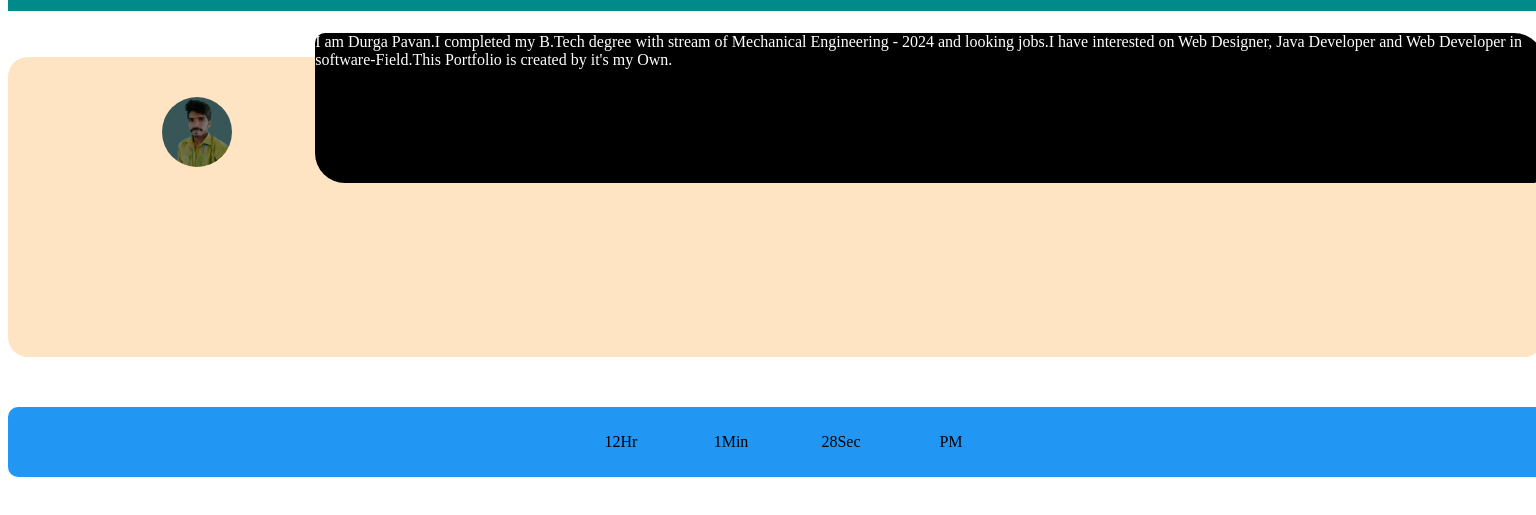
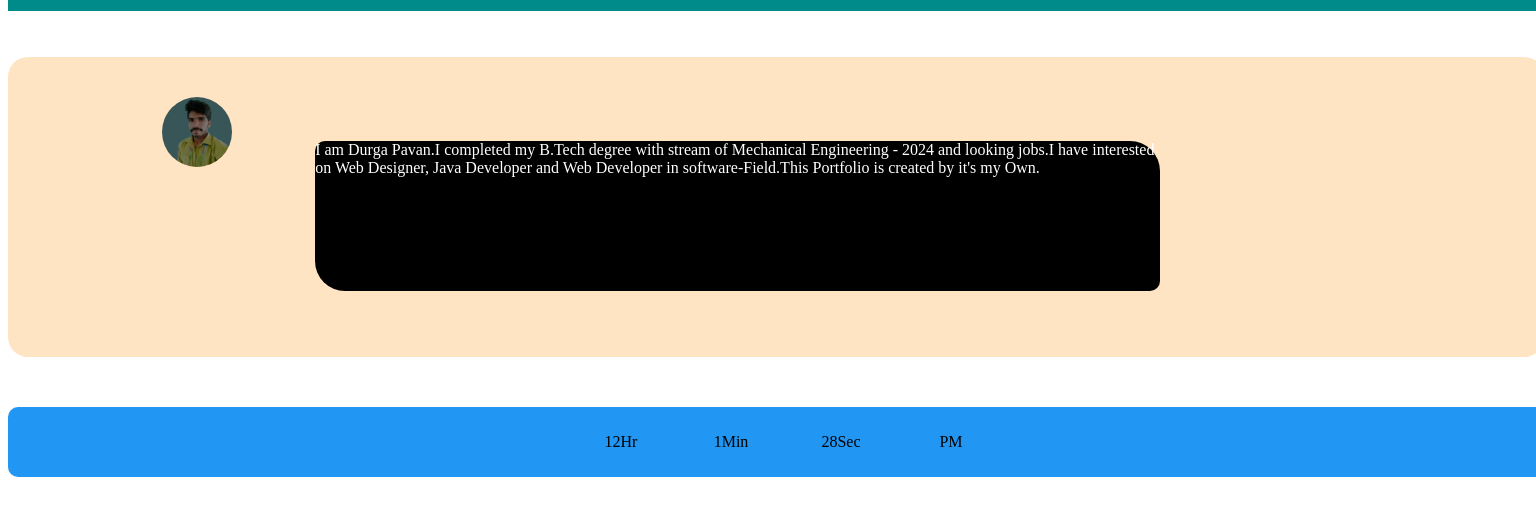
Before and after one commit to PavanMech321/Project-1, a plain HTML site: page index.html in a window 1536 px wide. Shown: the part 141-656 px from the top of the page. Drawn offline with Linux system fonts and the light colour scheme.

Commit message:
Update index.html

```diff
--- a/index.html
+++ b/index.html
@@ -134,10 +134,10 @@
         box-shadow: 10px 20px 10px black;
         }
         .aside1{
-            min-width: 300px;
+            width: 300px;
             height:150px;
             margin-left: 20%;
-            margin-top:-10%;
+            margin-top:-3%;
             border-radius: 10px 30px;
             background-color:black;
             color:white;
```
